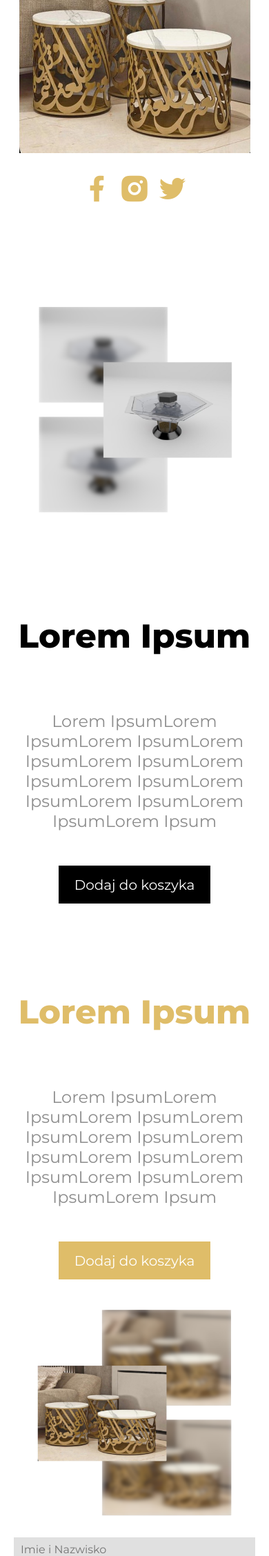
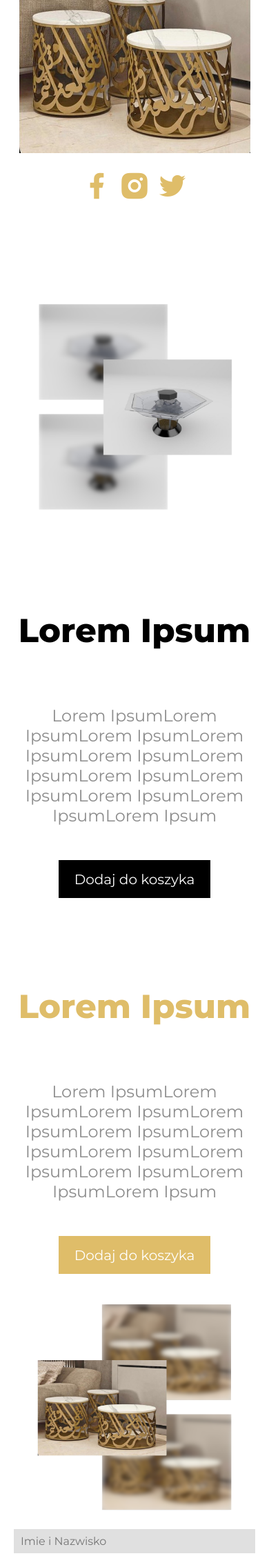
Before and after one commit to xdomsky/webstore, a Django app: page / in a window 390 px wide. Shown: the part 720-2976 px from the top of the page at 69% size. Run offline with Django 3.2, Linux system fonts and the light colour scheme.

Commit message:
update responsive images

```diff
--- a/WebStore/Store/templates/Store/index.html
+++ b/WebStore/Store/templates/Store/index.html
@@ -146,6 +146,12 @@
 
     .text-3 button a {
         font-weight: 400;
+    }
+
+    .picture {
+        display: flex;
+        justify-content: center;
+        align-items: center;
     }
 
     .picture img {
```
Also changed, not shown: WebStore/Store/static/Store/blur.jpg (deleted).
